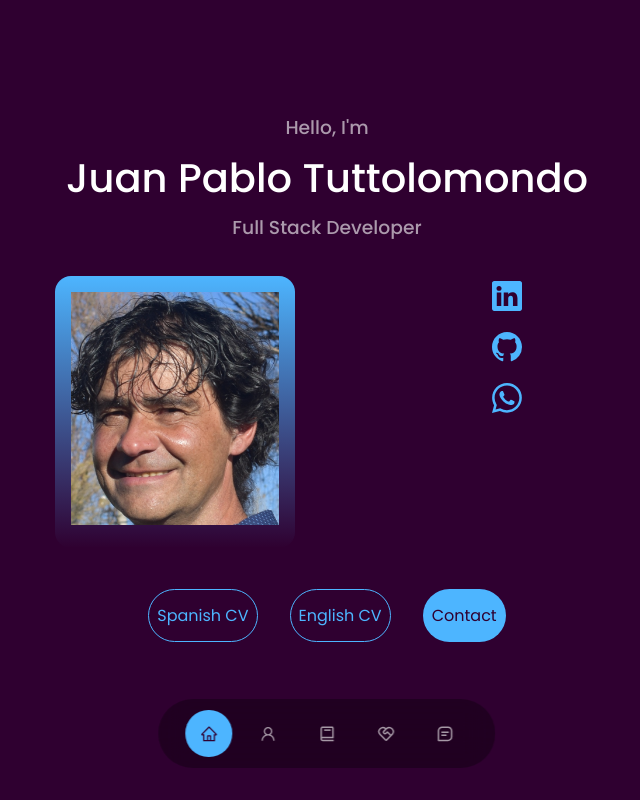
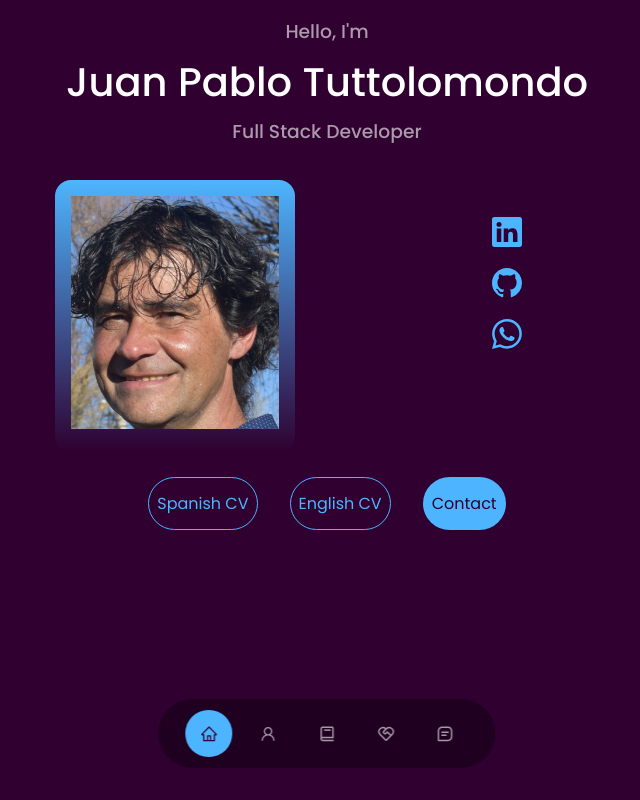
Before and after one commit to jptuttolomondo/Portfolio, a React (Create React App) app: page / in a window 1280 px wide. Shown: the top 800 px of the page, without its empty margins (313-953 px from the left). Built offline with nearby package versions, Linux system fonts and the light colour scheme.

Commit message:
correccion download cvs

```diff
--- a/src/components/header/CTA.jsx
+++ b/src/components/header/CTA.jsx
@@ -4,6 +4,7 @@ import CVEnglish from "../../assets/CV_JPTuttolomondoEnglish122022.pdf";
 const CTA = () => {
     return (
         <div className="cta">
+
             <a href={CVSpanish} download className="btn">Spanish CV</a>
             <a href={CVEnglish} download className="btn">English CV</a>
             <a href="#contact" className="btn btn-primary">Contact</a>
--- a/src/components/header/header.css
+++ b/src/components/header/header.css
@@ -1,6 +1,6 @@
 header{
-    height: 92vh;
-   padding-top: 7rem;
+    height: 93vh;
+   padding-top: 1rem;
     overflow: hidden;
 }
 
@@ -9,7 +9,7 @@ header{
 
    height: 50%;
 
-   /*position:relative;*/
+ /*  position:relative;*/
 
   /* left: calc(8% - 6rem);*/
     text-align: center;
@@ -19,7 +19,7 @@ header{
 
 /* ================== CTA ================== */
 .cta{
-  margin-top: 9rem;
+  margin-top: -3rem;
    display:flex;
     gap: 2rem;
     justify-content: center;
@@ -28,7 +28,7 @@ header{
 
 /* ================== HEADER SOCIALS ================== */
 .header__socials{
-    margin-top: -17rem;
+    margin-top: -15rem;
     margin-left: 12em;
     margin-bottom: 10rem;
 
```
